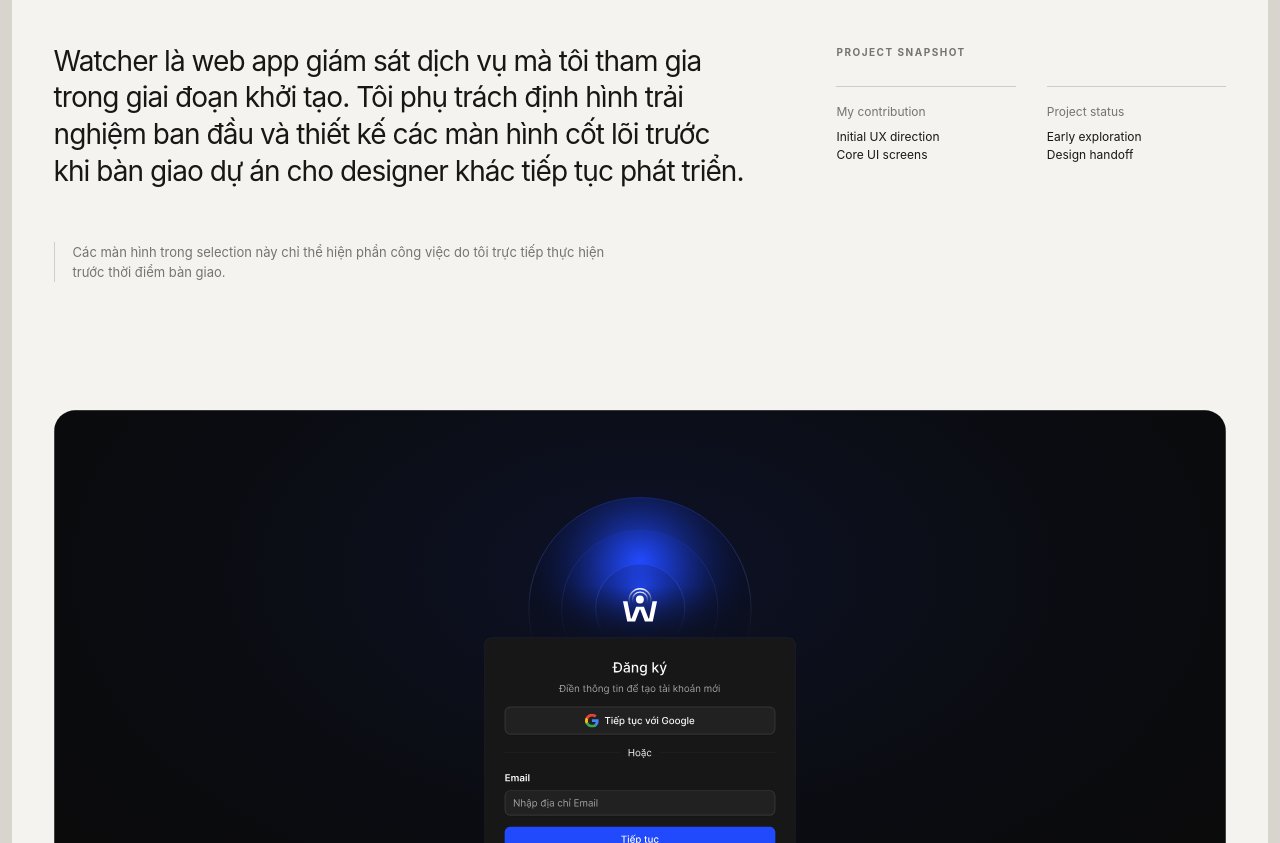
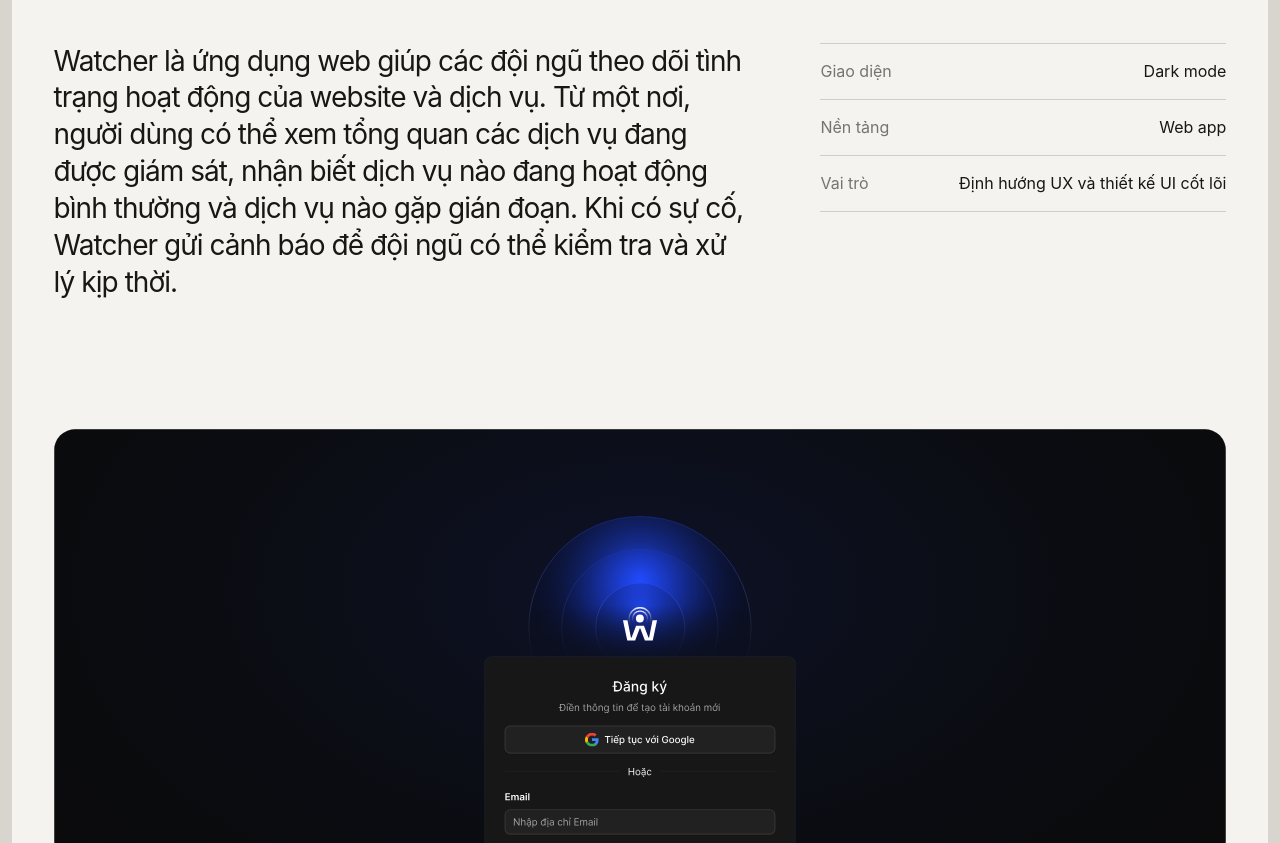
Before and after one commit to ngajade/ngajade.github.io, a plain HTML site: page watcher/index.html in a window 1280 px wide. Shown: the part 1099-1942 px from the top of the page. Drawn offline with Linux system fonts and the light colour scheme.

Commit message:
Refresh Watcher project overview

```diff
--- a/watcher/index.html
+++ b/watcher/index.html
@@ -31,16 +31,13 @@
         <h1>Watcher</h1>
         <div class="project-content-row">
           <div class="project-story">
-            <p class="project-description">Watcher là web app giám sát dịch vụ mà tôi tham gia trong giai đoạn khởi tạo. Tôi phụ trách định hình trải nghiệm ban đầu và thiết kế các màn hình cốt lõi trước khi bàn giao dự án cho designer khác tiếp tục phát triển.</p>
-            <p class="handoff-note">Các màn hình trong selection này chỉ thể hiện phần công việc do tôi trực tiếp thực hiện trước thời điểm bàn giao.</p>
+            <p class="project-description">Watcher là ứng dụng web giúp các đội ngũ theo dõi tình trạng hoạt động của website và dịch vụ. Từ một nơi, người dùng có thể xem tổng quan các dịch vụ đang được giám sát, nhận biết dịch vụ nào đang hoạt động bình thường và dịch vụ nào gặp gián đoạn. Khi có sự cố, Watcher gửi cảnh báo để đội ngũ có thể kiểm tra và xử lý kịp thời.</p>
+            <dl class="project-summary">
+              <div><dt>Giao diện</dt><dd>Dark mode</dd></div>
+              <div><dt>Nền tảng</dt><dd>Web app</dd></div>
+              <div><dt>Vai trò</dt><dd>Định hướng UX và thiết kế UI cốt lõi</dd></div>
+            </dl>
           </div>
-          <aside class="project-facts" aria-label="Project snapshot">
-            <p class="project-facts__label">Project snapshot</p>
-            <dl class="project-snapshot">
-              <div><dt>My contribution</dt><dd>Initial UX direction<br>Core UI screens</dd></div>
-              <div><dt>Project status</dt><dd>Early exploration<br>Design handoff</dd></div>
-            </dl>
-          </aside>
         </div>
       </header>
 
--- a/watcher/styles.css
+++ b/watcher/styles.css
@@ -39,17 +39,18 @@ button { font: inherit; }
 .project-header { padding-top: clamp(76px, 7.5vw, 132px); padding-bottom: clamp(104px, 10vw, 168px); }
 .kicker, .section-label { margin: 0; color: var(--muted); font-size: 10px; font-weight: 650; text-transform: uppercase; letter-spacing: .15em; }
 h1 { margin: clamp(34px, 3.6vw, 54px) 0 0; min-width: 0; font-size: clamp(96px, 14.25vw, 250px); line-height: .78; font-weight: 500; letter-spacing: -.087em; }
-.project-content-row { margin-top: clamp(66px, 6.5vw, 104px); display: grid; grid-template-columns: minmax(0, 1.28fr) minmax(360px, .72fr); gap: clamp(64px, 7vw, 120px); align-items: start; }
-.project-facts { padding-top: 3px; }
-.project-facts__label { margin: 0 0 28px; color: var(--muted); font-size: 10px; font-weight: 650; letter-spacing: .15em; text-transform: uppercase; }
+.project-content-row { margin-top: clamp(66px, 6.5vw, 104px); }
 .project-story { max-width: 1050px; }
 .project-description { margin: 0; max-width: 940px; color: var(--ink); font-size: 28px; line-height: 1.32; letter-spacing: -.034em; }
-.project-snapshot { margin: 0; display: grid; grid-template-columns: repeat(2, minmax(0, 1fr)); gap: clamp(24px, 2.4vw, 40px); }
-.project-snapshot div { padding-top: 16px; border-top: 1px solid var(--line); }
-.project-snapshot dt, .project-snapshot dd { margin: 0; font-size: 12px; line-height: 1.5; }
-.project-snapshot dt { margin-bottom: 7px; color: var(--muted); }
-.project-snapshot dd { color: var(--ink); }
-.handoff-note { max-width: 580px; margin: clamp(38px, 4vw, 60px) 0 0; padding-left: 18px; border-left: 1px solid var(--line); color: var(--muted); font-size: 13px; line-height: 1.55; }
+.project-summary { max-width: 940px; margin: clamp(28px, 4vw, 52px) 0 0; border-bottom: 1px solid var(--line); }
+.project-summary div { display: grid; grid-template-columns: max-content minmax(0, 1fr); align-items: baseline; gap: 16px; padding-block: 16px; border-top: 1px solid var(--line); font-size: 16px; line-height: 1.45; }
+.project-summary dt { color: var(--muted); }
+.project-summary dd { margin: 0; text-align: right; }
+
+@media (min-width: 1081px) {
+  .project-story { display: grid; grid-template-columns: minmax(0, 1.7fr) minmax(0, 1fr); align-items: start; column-gap: clamp(40px, 6vw, 104px); max-width: none; }
+  .project-summary { width: 100%; max-width: 460px; margin: 0; justify-self: end; }
+}
 .visually-hidden { position: absolute; width: 1px; height: 1px; padding: 0; margin: -1px; overflow: hidden; clip: rect(0, 0, 0, 0); white-space: nowrap; border: 0; }
 
 .gallery { padding-bottom: clamp(120px, 14vw, 220px); }
@@ -96,9 +97,7 @@ body.theme-dark { color-scheme: dark; --bg: #080908; --paper: #111210; --ink: #f
 body.theme-dark .placeholder { color: rgba(240,240,235,.17); }
 
 @media (max-width: 1080px) {
-  .project-content-row { grid-template-columns: minmax(0, 1fr) minmax(300px, .65fr); gap: 52px; }
   .project-description { font-size: 28px; }
-  .project-snapshot { grid-template-columns: 1fr; gap: 24px; }
 }
 
 @media (max-width: 760px) {
@@ -111,9 +110,8 @@ body.theme-dark .placeholder { color: rgba(240,240,235,.17); }
   .project-sheet { width: calc(100% - 10px); margin-top: -28px; }
   .project-header { padding-top: 70px; padding-bottom: 96px; }
   h1 { font-size: clamp(78px, 24vw, 160px); }
-  .project-content-row { margin-top: 58px; grid-template-columns: 1fr; gap: 52px; }
+  .project-content-row { margin-top: 58px; }
   .project-description { font-size: 28px; line-height: 1.3; }
-  .project-snapshot { grid-template-columns: repeat(2, minmax(0, 1fr)); gap: 18px; }
   .gallery-grid { grid-template-columns: 1fr; }
   .screen-card--wide { grid-column: auto; }
   .screen-media, .screen-card--wide .screen-media { aspect-ratio: 1680 / 1000; }
```
